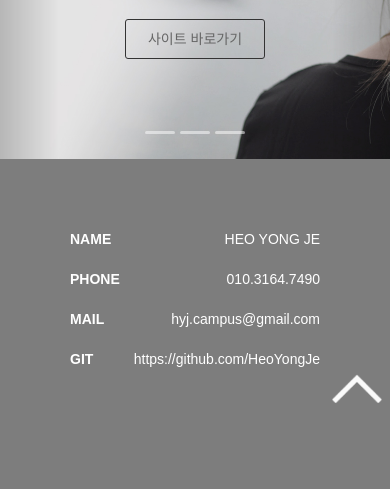
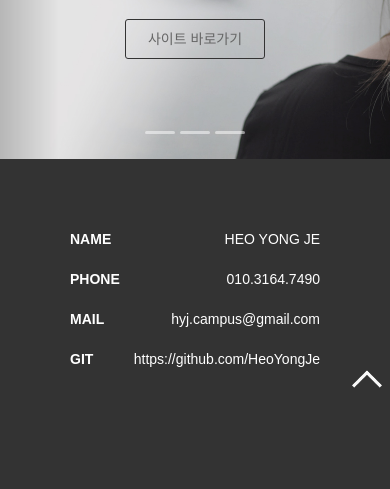
Before and after one commit to HeoYongJe/portfolio, a PHP site: page /cnc/index.html in a window 390 px wide. Shown: the part 963-1452 px from the top of the page. Run offline with PHP 8.4, Linux system fonts and the light colour scheme; some libraries are stand-ins or nearby versions.

Commit message:
background color 변경

```diff
--- a/css/respons.css
+++ b/css/respons.css
@@ -271,4 +271,7 @@
     .carousel-control .glyphicon-chevron-right, .carousel-control .icon-next{
         right:200% !important;
     }
+    #scrollGideBtn img{
+        width:30px !important;
+    }
 }
--- a/css/style.css
+++ b/css/style.css
@@ -373,7 +373,7 @@ h1 {
 #footer {
     padding: 50px 50px 100px 50px;
     position: relative;
-    background: #7d7d7d;
+    background: #333;
     color: #fff;
 }
 
```
